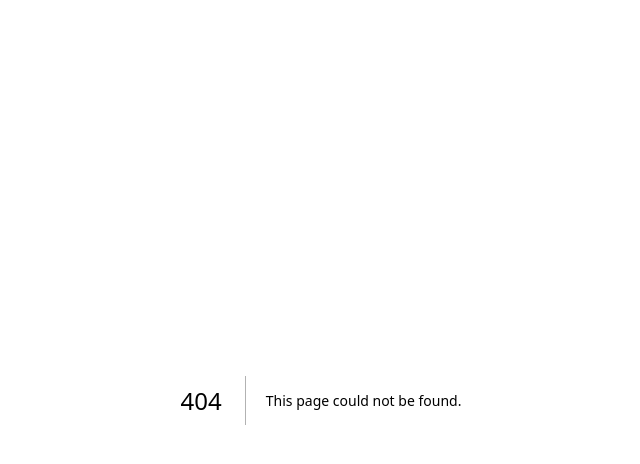
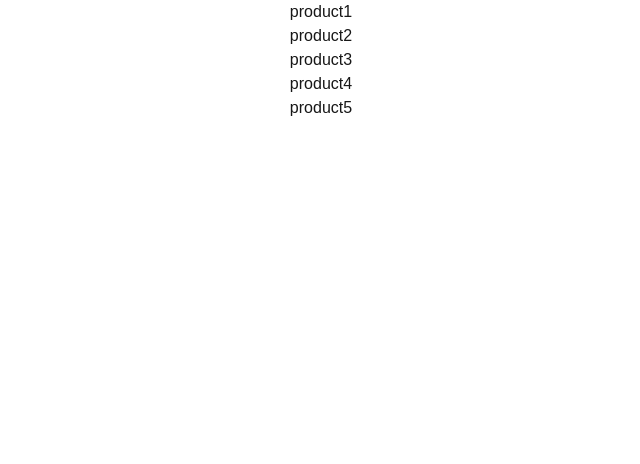
Before and after one commit to Santoshpatel112/NEXT-JS-15, a Next.js app in the folder nextbasic/: page /product in a window 1280 px wide. Before the commit this address had no page. Shown: the top 464 px of the page, without its empty margins (319-959 px from the left). Built offline with nearby package versions, Linux system fonts and the light colour scheme.

Commit message:
dynamic routing

```diff
--- /dev/null
+++ b/nextbasic/src/app/product/page.js
@@ -0,0 +1,13 @@
+export default function product(){
+    return(
+        <div style={{textAlign:"center"} }>
+            <ul style={{listStyleType:"none"}}>
+                <li style={{}}>product1</li>
+                <li>product2</li>
+                <li>product3</li>
+                <li>product4</li>
+                <li>product5</li>
+            </ul>
+        </div>
+    )
+}
```
